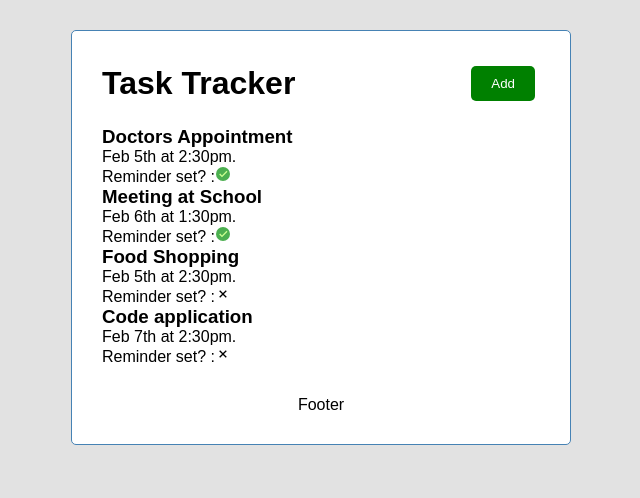
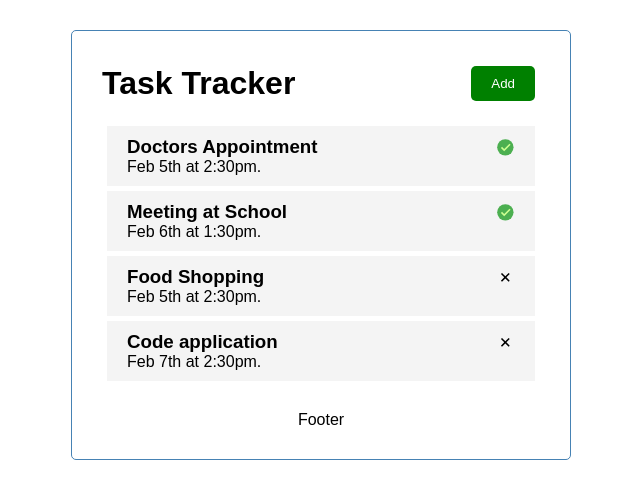
Before and after one commit to Bwogi/react-task-tracker, a React (Create React App) app: page / in a window 1280 px wide. Shown: the top 498 px of the page, without its empty margins (319-959 px from the left). Built offline with nearby package versions, Linux system fonts and the light colour scheme.

Commit message:
transfered props across app

```diff
--- a/src/App.js
+++ b/src/App.js
@@ -1,15 +1,41 @@
-import React from 'react';
+import { useState } from 'react';
 // import Counter from './components/Counter';
 import Footer from './components/Footer';
 import Header from './components/Header';
+import Task from './components/Task';
 import Tasks from './components/Tasks';
 
 const App = () => {
+	const [tasks, setTasks] = useState([
+		{
+			id: 1,
+			text: 'Doctors Appointment',
+			day: 'Feb 5th at 2:30pm.',
+			reminder: true,
+		},
+		{
+			id: 2,
+			text: 'Meeting at School',
+			day: 'Feb 6th at 1:30pm.',
+			reminder: true,
+		},
+		{
+			id: 3,
+			text: 'Food Shopping',
+			day: 'Feb 5th at 2:30pm.',
+			reminder: false,
+		},
+		{
+			id: 4,
+			text: 'Code application',
+			day: 'Feb 7th at 2:30pm.',
+			reminder: false,
+		},
+	]);
 	return (
 		<div className='container'>
 			<Header />
-			{/* <Counter /> */}
-			<Tasks />
+			<Tasks tasks={tasks} />
 			<Footer />
 		</div>
 	);
--- /dev/null
+++ b/src/components/Task/index.js
@@ -0,0 +1,15 @@
+import { BiX } from 'react-icons/bi';
+import { FcOk } from 'react-icons/fc';
+
+const Task = ({ task }) => {
+	return (
+		<div className='task'>
+			<h3>
+				{task.text} {task.reminder ? <FcOk /> : <BiX />}
+			</h3>
+			<p>{task.day}</p>
+		</div>
+	);
+};
+
+export default Task;
--- a/src/components/Tasks/index.js
+++ b/src/components/Tasks/index.js
@@ -1,43 +1,12 @@
-import { useState } from 'react';
 import { FcOk } from 'react-icons/fc';
 import { BiX } from 'react-icons/bi';
+import Task from '../Task';
 
-const Tasks = () => {
-	const [tasks, setTasks] = useState([
-		{
-			id: 1,
-			text: 'Doctors Appointment',
-			day: 'Feb 5th at 2:30pm.',
-			reminder: true,
-		},
-		{
-			id: 2,
-			text: 'Meeting at School',
-			day: 'Feb 6th at 1:30pm.',
-			reminder: true,
-		},
-		{
-			id: 3,
-			text: 'Food Shopping',
-			day: 'Feb 5th at 2:30pm.',
-			reminder: false,
-		},
-		{
-			id: 4,
-			text: 'Code application',
-			day: 'Feb 7th at 2:30pm.',
-			reminder: false,
-		},
-	]);
-
+const Tasks = ({ tasks }) => {
 	return (
 		<>
 			{tasks.map((task) => (
-				<>
-					<h3 key={task.id}>{task.text}</h3>
-					<p>{task.day}</p>
-					<p>Reminder set? :{task.reminder ? <FcOk /> : <BiX />}</p>
-				</>
+				<Task key={task.id} task={task} />
 			))}
 		</>
 	);
--- a/src/index.css
+++ b/src/index.css
@@ -8,7 +8,7 @@
 
 body {
 	font-family: 'Poppins', sans-serif;
-	background-color: #e2e2e2;
+	/* background-color: #e2e2e2; */
 }
 
 .container {
@@ -19,7 +19,7 @@ body {
 	border: 1px solid steelblue;
 	padding: 30px;
 	border-radius: 5px;
-	background-color: #fff;
+	/* background-color: #fff; */
 }
 
 .header {
@@ -50,18 +50,18 @@ body {
 	display: block;
 	width: 100%;
 }
-.event {
+.task {
 	background: #f4f4f4;
 	margin: 5px;
 	padding: 10px 20px;
 	cursor: pointer;
 }
-.event h3 {
+.task h3 {
 	display: flex;
 	align-items: center;
 	justify-content: space-between;
 }
-.event-reminder {
+.task-reminder {
 	border-left: 5px solid green;
 }
 .add-form {
```
